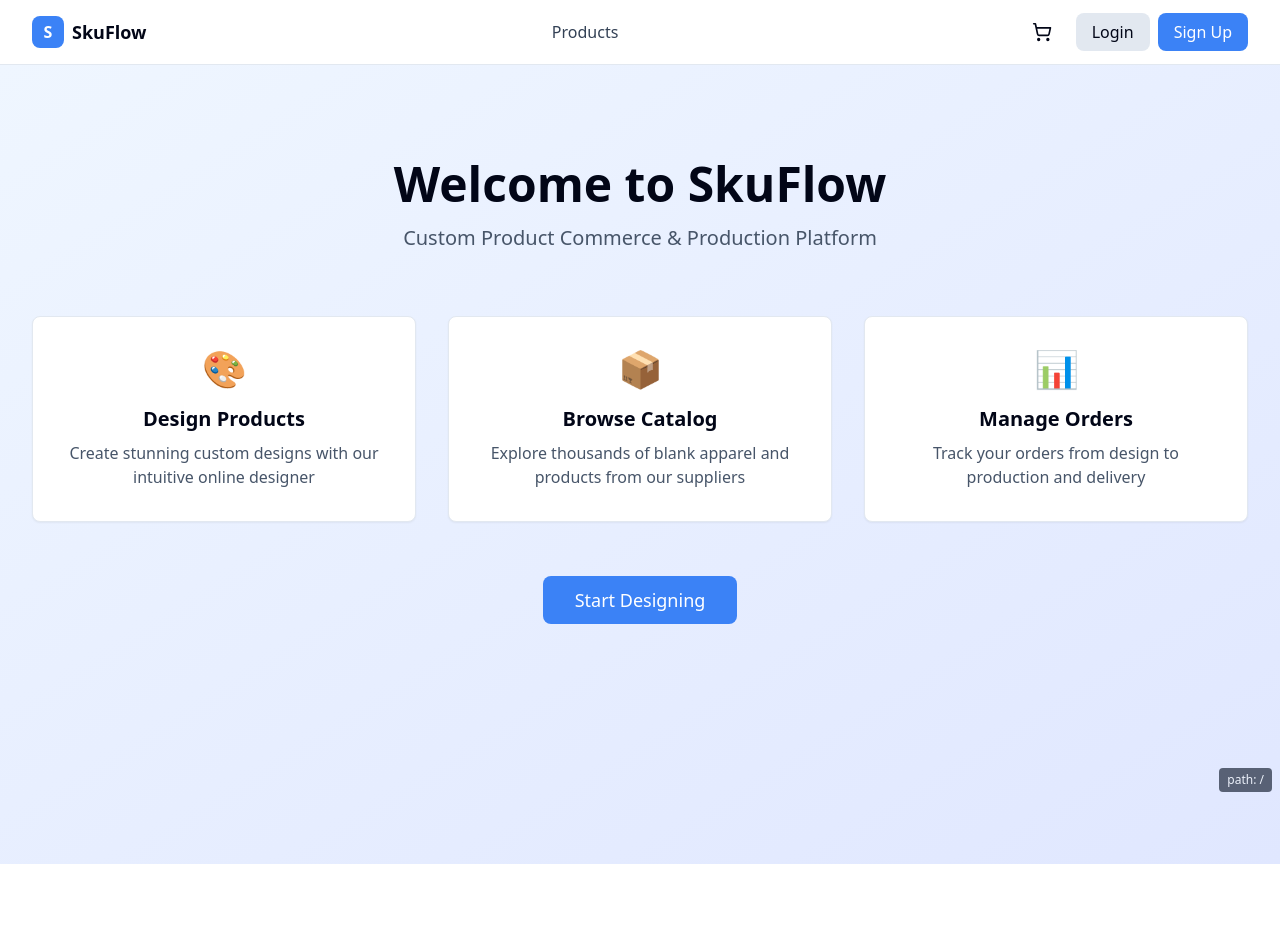
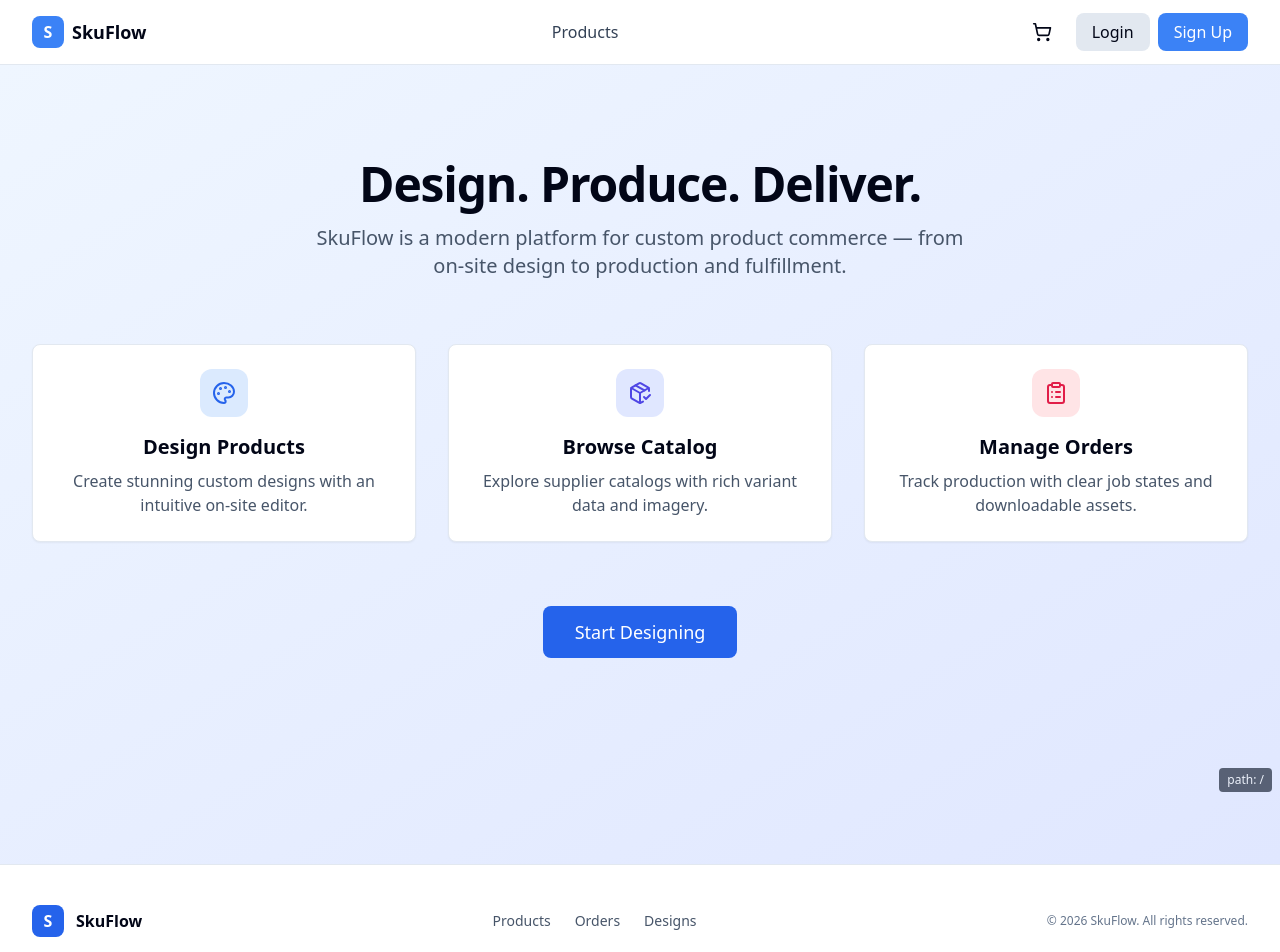
Before and after one commit to AustinRader123/-Users-austinrader-New1jan2925-print-saas-platform, a React (Vite) app in the folder frontend/: page / in a window 1280 px wide. Shown: the top 952 px of the page. Before the commit the page ends 864 px from the top, so only its background shows below. Built offline with nearby package versions, Linux system fonts and the light colour scheme; no server answers.

Commit message:
feat(ui): professional UI uplift with Tailwind-based Button/Card, polished Home hero with motion, and brand Footer; update styles

```diff
--- /dev/null
+++ b/frontend/src/components/Footer.tsx
@@ -0,0 +1,26 @@
+import React from 'react';
+
+export default function Footer() {
+  return (
+    <footer className="border-t border-slate-200 dark:border-slate-800 bg-white dark:bg-slate-900">
+      <div className="max-w-7xl mx-auto px-4 sm:px-6 lg:px-8 py-10">
+        <div className="flex flex-col md:flex-row items-center justify-between gap-6">
+          <div className="flex items-center gap-3">
+            <div className="w-8 h-8 bg-blue-600 rounded-lg flex items-center justify-center">
+              <span className="text-white font-bold">S</span>
+            </div>
+            <span className="font-semibold">SkuFlow</span>
+          </div>
+          <nav className="flex gap-6 text-sm text-slate-600 dark:text-slate-400">
+            <a href="/" className="hover:text-blue-600">Products</a>
+            <a href="/orders" className="hover:text-blue-600">Orders</a>
+            <a href="/designs" className="hover:text-blue-600">Designs</a>
+          </nav>
+          <div className="text-xs text-slate-500">
+            © {new Date().getFullYear()} SkuFlow. All rights reserved.
+          </div>
+        </div>
+      </div>
+    </footer>
+  );
+}
--- /dev/null
+++ b/frontend/src/components/ui/Button.tsx
@@ -0,0 +1,27 @@
+import React from 'react';
+import { clsx } from 'clsx';
+
+type ButtonProps = React.ButtonHTMLAttributes<HTMLButtonElement> & {
+  variant?: 'primary' | 'secondary' | 'ghost';
+  size?: 'sm' | 'md' | 'lg';
+};
+
+export function Button({ variant = 'primary', size = 'md', className, children, ...props }: ButtonProps) {
+  const base = 'inline-flex items-center justify-center rounded-lg font-medium transition-all focus:outline-none focus:ring-2 focus:ring-offset-2 disabled:opacity-50 disabled:pointer-events-none';
+  const variants = {
+    primary: 'bg-blue-600 text-white hover:bg-blue-700 focus:ring-blue-600 dark:bg-blue-500 dark:hover:bg-blue-600',
+    secondary: 'bg-slate-200 text-slate-900 hover:bg-slate-300 focus:ring-slate-400 dark:bg-slate-800 dark:text-slate-100 dark:hover:bg-slate-700',
+    ghost: 'bg-transparent text-slate-900 hover:bg-slate-100 dark:text-slate-100 dark:hover:bg-slate-800',
+  } as const;
+  const sizes = {
+    sm: 'px-3 py-2 text-sm',
+    md: 'px-4 py-2',
+    lg: 'px-6 py-3 text-lg',
+  } as const;
+
+  return (
+    <button className={clsx(base, variants[variant], sizes[size], className)} {...props}>
+      {children}
+    </button>
+  );
+}
--- /dev/null
+++ b/frontend/src/components/ui/Card.tsx
@@ -0,0 +1,18 @@
+import React from 'react';
+import { clsx } from 'clsx';
+
+type CardProps = React.HTMLAttributes<HTMLDivElement>;
+
+export function Card({ className, children, ...props }: CardProps) {
+  return (
+    <div
+      className={clsx(
+        'card p-6 transition-shadow hover:shadow-md',
+        className
+      )}
+      {...props}
+    >
+      {children}
+    </div>
+  );
+}
--- a/frontend/src/pages/HomePage.tsx
+++ b/frontend/src/pages/HomePage.tsx
@@ -1,48 +1,68 @@
 import React from 'react';
+import { motion } from 'framer-motion';
+import { Button } from '../components/ui/Button';
+import { Card } from '../components/ui/Card';
+import Footer from '../components/Footer';
+import { Palette, PackageCheck, ClipboardList } from 'lucide-react';
 
 export default function HomePage() {
   return (
+    <>
     <div className="min-h-screen bg-gradient-to-br from-blue-50 to-indigo-100 dark:from-slate-900 dark:to-slate-800">
       <div className="max-w-7xl mx-auto px-4 sm:px-6 lg:px-8 py-24">
         <div className="text-center">
-          <h1 className="text-5xl font-bold mb-4">Welcome to SkuFlow</h1>
-          <p className="text-xl text-slate-600 dark:text-slate-400 mb-8">
-            Custom Product Commerce & Production Platform
-          </p>
+          <motion.h1 className="text-5xl font-extrabold mb-4 tracking-tight"
+            initial={{ opacity: 0, y: 10 }}
+            animate={{ opacity: 1, y: 0 }}
+            transition={{ duration: 0.4 }}
+          >
+            Design. Produce. Deliver.
+          </motion.h1>
+          <motion.p className="text-lg md:text-xl text-slate-600 dark:text-slate-400 mb-8 max-w-2xl mx-auto"
+            initial={{ opacity: 0 }}
+            animate={{ opacity: 1 }}
+            transition={{ delay: 0.2, duration: 0.4 }}
+          >
+            SkuFlow is a modern platform for custom product commerce — from on-site design to production and fulfillment.
+          </motion.p>
 
           <div className="grid md:grid-cols-3 gap-8 mt-16">
-            <div className="card p-8 text-center">
-              <div className="text-4xl mb-4">🎨</div>
-              <h3 className="text-xl font-bold mb-2">Design Products</h3>
+            <Card className="text-center">
+              <div className="flex items-center justify-center w-12 h-12 rounded-xl bg-blue-100 text-blue-600 mx-auto mb-4">
+                <Palette size={24} />
+              </div>
+              <h3 className="text-xl font-semibold mb-2">Design Products</h3>
               <p className="text-slate-600 dark:text-slate-400">
-                Create stunning custom designs with our intuitive online designer
+                Create stunning custom designs with an intuitive on-site editor.
               </p>
-            </div>
-
-            <div className="card p-8 text-center">
-              <div className="text-4xl mb-4">📦</div>
-              <h3 className="text-xl font-bold mb-2">Browse Catalog</h3>
+            </Card>
+            <Card className="text-center">
+              <div className="flex items-center justify-center w-12 h-12 rounded-xl bg-indigo-100 text-indigo-600 mx-auto mb-4">
+                <PackageCheck size={24} />
+              </div>
+              <h3 className="text-xl font-semibold mb-2">Browse Catalog</h3>
               <p className="text-slate-600 dark:text-slate-400">
-                Explore thousands of blank apparel and products from our suppliers
+                Explore supplier catalogs with rich variant data and imagery.
               </p>
-            </div>
-
-            <div className="card p-8 text-center">
-              <div className="text-4xl mb-4">📊</div>
-              <h3 className="text-xl font-bold mb-2">Manage Orders</h3>
+            </Card>
+            <Card className="text-center">
+              <div className="flex items-center justify-center w-12 h-12 rounded-xl bg-rose-100 text-rose-600 mx-auto mb-4">
+                <ClipboardList size={24} />
+              </div>
+              <h3 className="text-xl font-semibold mb-2">Manage Orders</h3>
               <p className="text-slate-600 dark:text-slate-400">
-                Track your orders from design to production and delivery
+                Track production with clear job states and downloadable assets.
               </p>
-            </div>
+            </Card>
           </div>
 
           <div className="mt-16">
-            <a href="/designs" className="btn btn-primary px-8 py-3 text-lg">
-              Start Designing
-            </a>
+            <Button size="lg" className="px-8" onClick={() => (window.location.href = '/designs')}>Start Designing</Button>
           </div>
         </div>
       </div>
     </div>
+    <Footer />
+    </>
   );
 }
```
Also changed, not shown: 5 other files (tests, documents, lock files or other folders).
